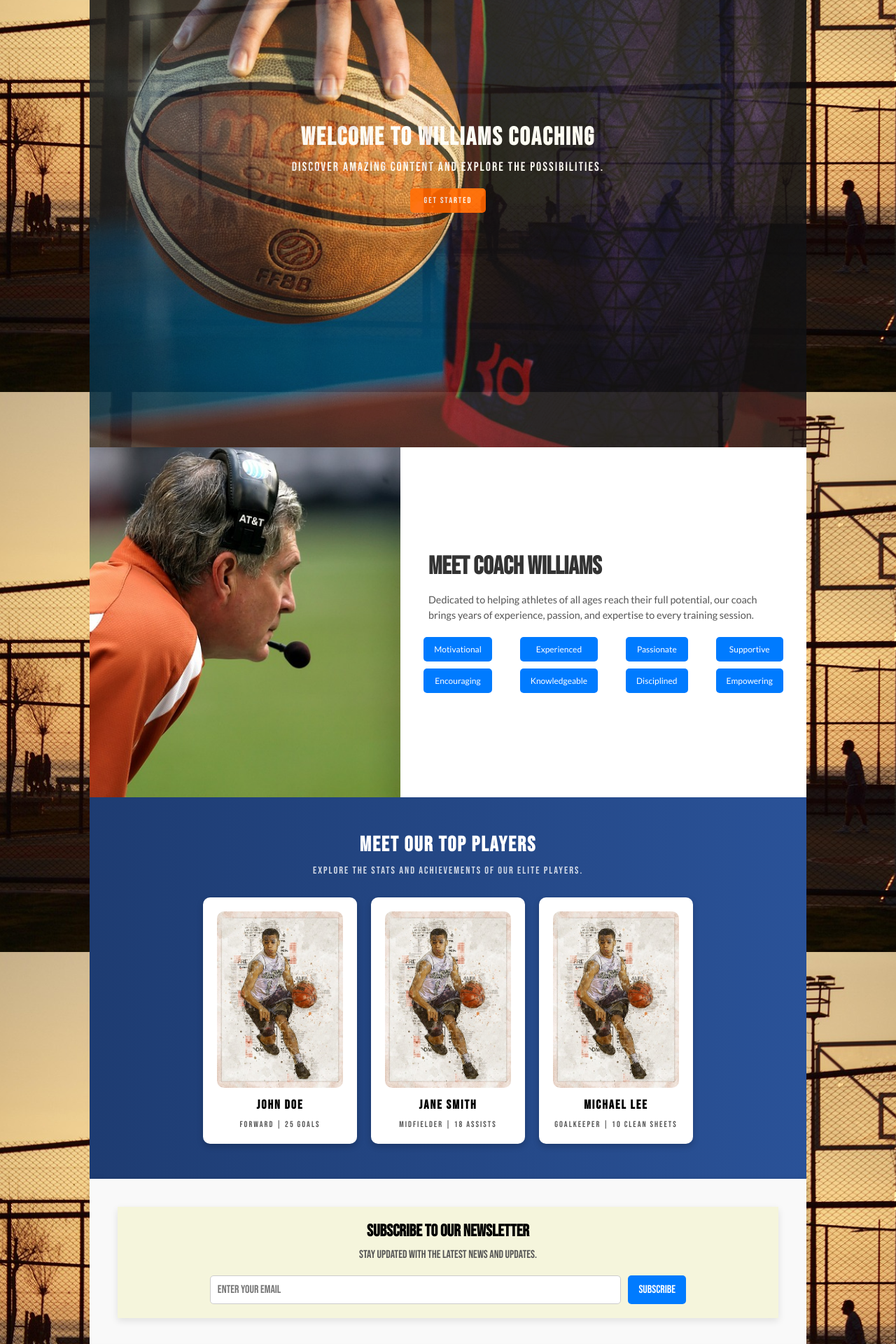
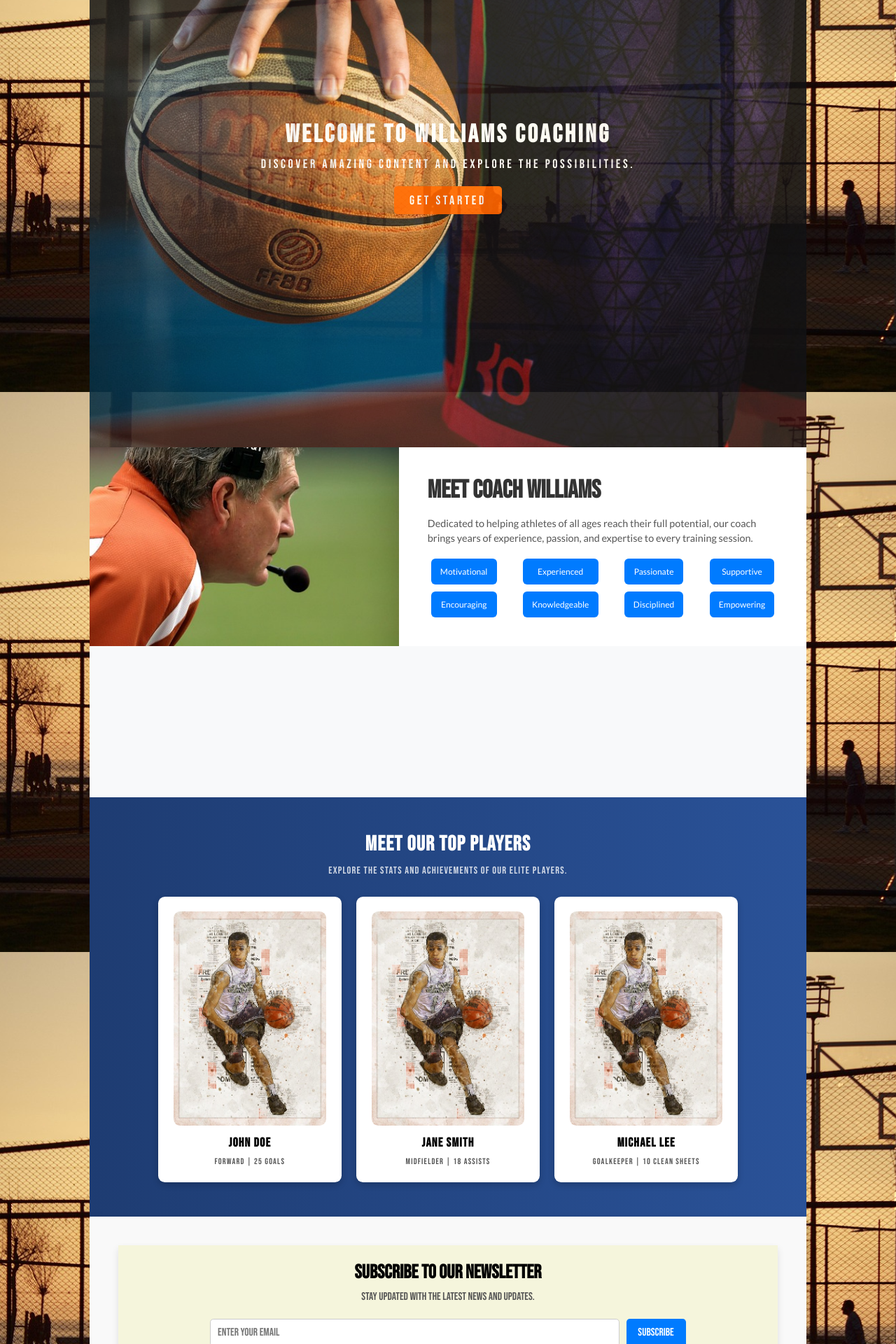
Before and after one commit to cali4nian/coreProgramming, a PHP site: page / in a window 1280 px wide. Shown: the part 240-2160 px from the top of the page at 70% size. Run offline with PHP 8.4, Linux system fonts and the light colour scheme; grey boxes labelled with a size stand in for pictures from a placeholder-image service; some libraries are stand-ins or nearby versions.

Commit message:
start responsive design css files

```diff
--- a/sportsFunnelWebsite/css/default.css
+++ b/sportsFunnelWebsite/css/default.css
@@ -33,6 +33,7 @@
   font-size: 12px;
   font-family: "Bebas Neue", sans-serif;
 }
+
 body {
   background: url("../img/sunset-5383040_1280.jpg") no-repeat center center fixed;
   background-size: cover;
@@ -41,3 +42,15 @@
   width: 80%;
   background-color: aliceblue;
 }
+
+/* For screens 426px or smaller */
+@media (max-width: 35rem) {
+  html,
+  body {
+    width: 100%;
+    height: 100%;
+    margin: 0;
+    padding: 0;
+    overflow-x: hidden;
+  }
+}
--- a/sportsFunnelWebsite/css/index.css
+++ b/sportsFunnelWebsite/css/index.css
@@ -12,36 +12,41 @@
   background: url("../img/man-1837119_1280.jpg") no-repeat center center/cover;
   color: white;
   text-align: center;
-  padding: 20px;
+  padding: 2.8rem;
   opacity: 0.9;
   font-family: "Bebas Neue", sans-serif;
   font-size: 4rem;
   text-transform: uppercase;
-  letter-spacing: 2px;
+  letter-spacing: 0.3rem;
 }
+
 .hero-content {
-  max-width: 600px;
+  max-width: 50rem;
 }
+
 .hero-title {
   font-size: 3rem;
-  margin-bottom: 10px;
+  margin-bottom: 0.8rem;
 }
+
 .hero-subtitle {
   font-size: 1.5rem;
-  margin-bottom: 20px;
+  margin-bottom: 1.8rem;
 }
+
 .hero-button {
   display: inline-block;
-  padding: 10px 20px;
-  font-size: 1rem;
+  padding: 0.8rem 1.8rem;
+  font-size: 1.5rem;
   color: white;
   background: #ff6600;
   border: none;
-  border-radius: 5px;
+  border-radius: 0.4rem;
   cursor: pointer;
   text-decoration: none;
   transition: background 0.3s;
 }
+
 .hero-button:hover {
   background: #cc5200;
 }
@@ -50,17 +55,15 @@
 /* About the Coach Section */
 .about-coach {
   display: flex;
-  /* justify-content: center; */
-  /* align-items: center; */
   width: 100%;
-  height: 500px;
+  min-height: 41.7rem;
   background-color: #f8f9fa;
 }
 
 .about-coach .content {
   display: flex;
   width: 100%;
-  max-width: 1200px;
+  max-width: 100rem;
   height: 100%;
 }
 
@@ -71,7 +74,7 @@
 
 .about-coach .text {
   flex: 1;
-  padding: 40px;
+  padding: 3.4rem;
   display: flex;
   flex-direction: column;
   justify-content: center;
@@ -83,14 +86,14 @@
   font-size: 3rem;
   text-transform: uppercase;
   color: #333;
-  margin-bottom: 15px;
+  margin-bottom: 1.2rem;
 }
 
 .about-coach .text p {
   font-family: "Lato", sans-serif;
   font-size: 1.2rem;
   color: #555;
-  margin-bottom: 20px;
+  margin-bottom: 1.5rem;
   line-height: 1.5;
 }
 
@@ -99,10 +102,10 @@
   padding: 0;
   display: grid;
   grid-template-columns: repeat(4, 1fr);
-  gap: 10px;
+  gap: 0.9rem;
   justify-content: center;
   text-align: center;
-  max-width: 500px;
+  max-width: 41.7rem;
   margin: 0 auto;
 }
 
@@ -111,8 +114,8 @@
   font-size: 1rem;
   color: #fff;
   background-color: #007bff;
-  padding: 10px 15px;
-  border-radius: 5px;
+  padding: 0.9rem 1.1rem;
+  border-radius: 0.5rem;
   text-align: center;
 }
 /* END About the Coach Section */
@@ -120,56 +123,56 @@
 /* Player Profiles */
 .player-profiles {
   text-align: center;
-  padding: 50px 20px;
+  padding: 4.1rem 1.8rem;
   background: linear-gradient(to right, #1e3c72, #2a5298);
   color: white;
   font-family: "Lato", sans-serif;
   font-size: 4rem;
   text-transform: uppercase;
-  letter-spacing: 2px;
+  letter-spacing: 0.1rem;
 }
 
 .player-profiles .hero h1 {
   font-size: 2.5rem;
-  margin-bottom: 10px;
+  margin-bottom: 0.9rem;
 }
 
 .player-profiles .hero p {
   font-size: 1.2rem;
-  margin-bottom: 30px;
+  margin-bottom: 2.4rem;
   opacity: 0.8;
 }
 
 .player-profiles .profiles-container {
   display: flex;
   justify-content: center;
-  gap: 20px;
+  gap: 1.8rem;
   flex-wrap: wrap;
 }
 
 .player-profiles .player-card {
   background: white;
   color: black;
-  padding: 20px;
-  border-radius: 10px;
+  padding: 1.8rem;
+  border-radius: 0.8rem;
   text-align: center;
-  width: 220px;
-  box-shadow: 0 4px 10px rgba(0, 0, 0, 0.2);
+  width: 21.8rem;
+  box-shadow: 0 0.3rem 0.8rem rgba(0, 0, 0, 0.2);
   transition: transform 0.3s;
 }
 
 .player-profiles .player-card:hover {
-  transform: translateY(-10px);
+  transform: translateY(-0.8rem);
 }
 
 .player-profiles .player-card img {
   width: 100%;
-  border-radius: 10px;
+  border-radius: 0.8rem;
 }
 
 .player-profiles .player-card h2 {
   font-size: 1.5rem;
-  margin: 10px 0;
+  margin: 0.8rem 0;
 }
 
 .player-profiles .player-card p {
@@ -184,50 +187,50 @@
   flex-flow: column nowrap;
   text-align: center;
   background-color: #f9f9f9;
-  padding: 40px;
-  box-shadow: 3px 3px 10px rgba(0, 0, 0, 0.2);
+  padding: 3.4rem;
+  box-shadow: 0.25rem 0.25rem 0.8rem rgba(0, 0, 0, 0.2);
   font-family: "Poppins", sans-serif;
 }
 .subscribe-section .subscribe-section-inner-wrapper {
-  padding: 20px;
+  padding: 1.8rem;
   background: #f5f5dc;
-  box-shadow: 0px 4px 10px rgba(0, 0, 0, 0.1);
+  box-shadow: 0 0.3rem 0.8rem rgba(0, 0, 0, 0.1);
 }
 
 .subscribe-section h2 {
-  font-size: 24px;
-  margin-bottom: 10px;
+  font-size: 2.3rem;
+  margin-bottom: 0.8rem;
   font-weight: 600;
 }
 
 .subscribe-section p {
-  font-size: 16px;
-  margin-bottom: 20px;
+  font-size: 1.3rem;
+  margin-bottom: 1.8rem;
   color: #555;
 }
 
 .subscribe-section .subscribe-form {
   display: flex;
   justify-content: center;
-  gap: 10px;
+  gap: 0.8rem;
 }
 
 .subscribe-section .subscribe-form input {
   width: 65%;
-  padding: 10px;
-  font-size: 16px;
-  border: 1px solid #ccc;
-  border-radius: 5px;
+  padding: 0.8rem;
+  font-size: 1.3rem;
+  border: 0.1rem solid #ccc;
+  border-radius: 0.4rem;
   outline: none;
 }
 
 .subscribe-section .subscribe-form button {
-  padding: 10px 15px;
-  font-size: 16px;
+  padding: 0.8rem 1.4rem;
+  font-size: 1.3rem;
   color: #fff;
   background-color: #007bff;
   border: none;
-  border-radius: 5px;
+  border-radius: 0.4rem;
   cursor: pointer;
   transition: 0.3s ease-in-out;
 }
--- a/sportsFunnelWebsite/css/navigation.css
+++ b/sportsFunnelWebsite/css/navigation.css
@@ -1,9 +1,6 @@
 /* Fonts */
 @import url("https://fonts.googleapis.com/css2?family=Great+Vibes&display=swap");
 
-body {
-  font-family: Arial, sans-serif;
-}
 /* Navigation */
 .mainNavigation {
   display: flex;
@@ -28,26 +27,28 @@
   padding: 0;
   margin: 0;
 }
+
 li {
-  margin: 0 15px;
+  margin: 0 1.1rem;
 }
+
 a {
   color: white;
   text-decoration: none;
-  font-size: 24px;
+  font-size: 2rem;
 }
+
 .icon {
-  width: 50px;
+  width: 2.2rem;
   height: auto;
 }
 /* END Navigation */
 
 /* Footer */
-/* Footer Styling */
 .footer {
   background-color: #333; /* Dark background */
   color: #fff; /* White text */
-  padding: 20px;
+  padding: 1.8rem;
   text-align: center;
   font-family: Arial, sans-serif;
 }
--- a/sportsFunnelWebsite/index.html
+++ b/sportsFunnelWebsite/index.html
@@ -6,7 +6,7 @@
     <link rel="stylesheet" href="css/default.css" />
     <link rel="stylesheet" href="css/navigation.css" />
     <link rel="stylesheet" href="css/index.css" />
-    <title>Social Media Website</title>
+    <title>Sports Funnel Website</title>
   </head>
   <body>
     <!-- Navigation -->
```
Also changed, not shown: other parts of sportsFunnelWebsite/css/index.css (+93 -50 lines), other parts of sportsFunnelWebsite/css/navigation.css (+29 -12 lines).
